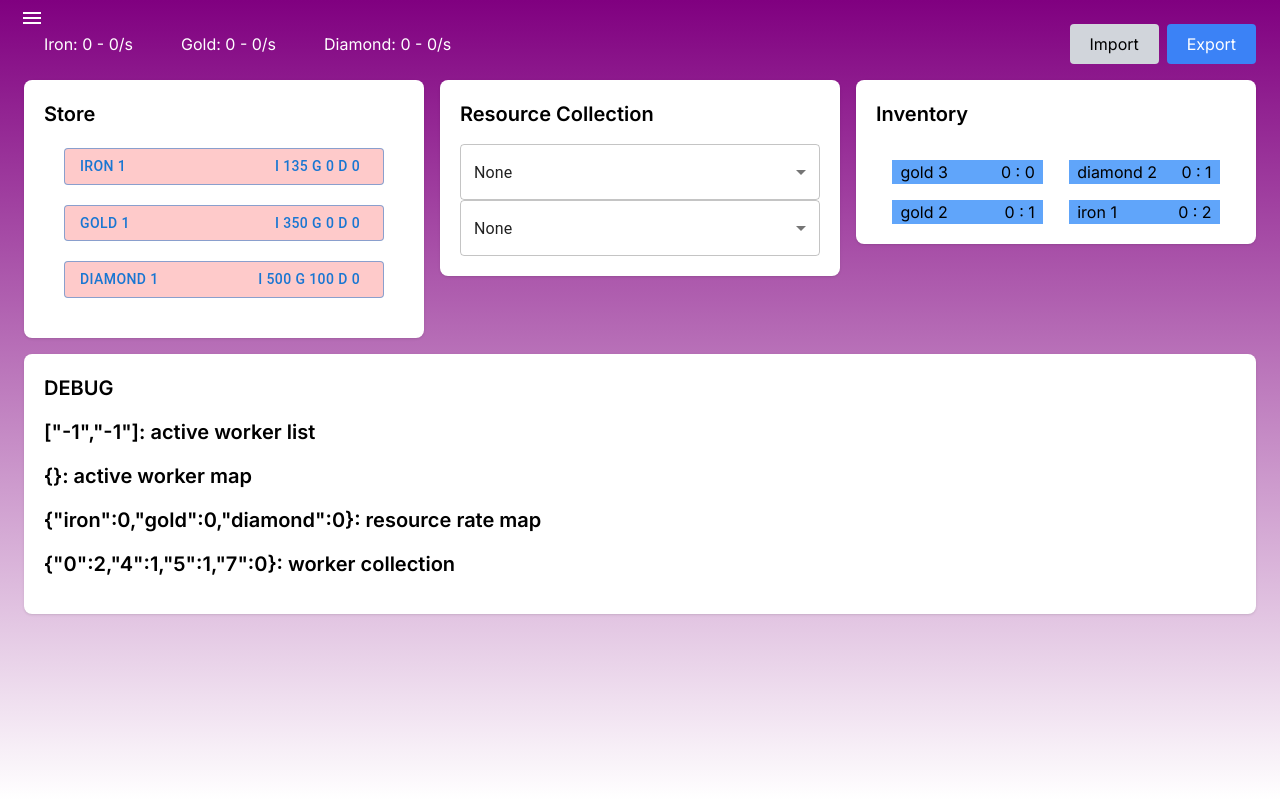
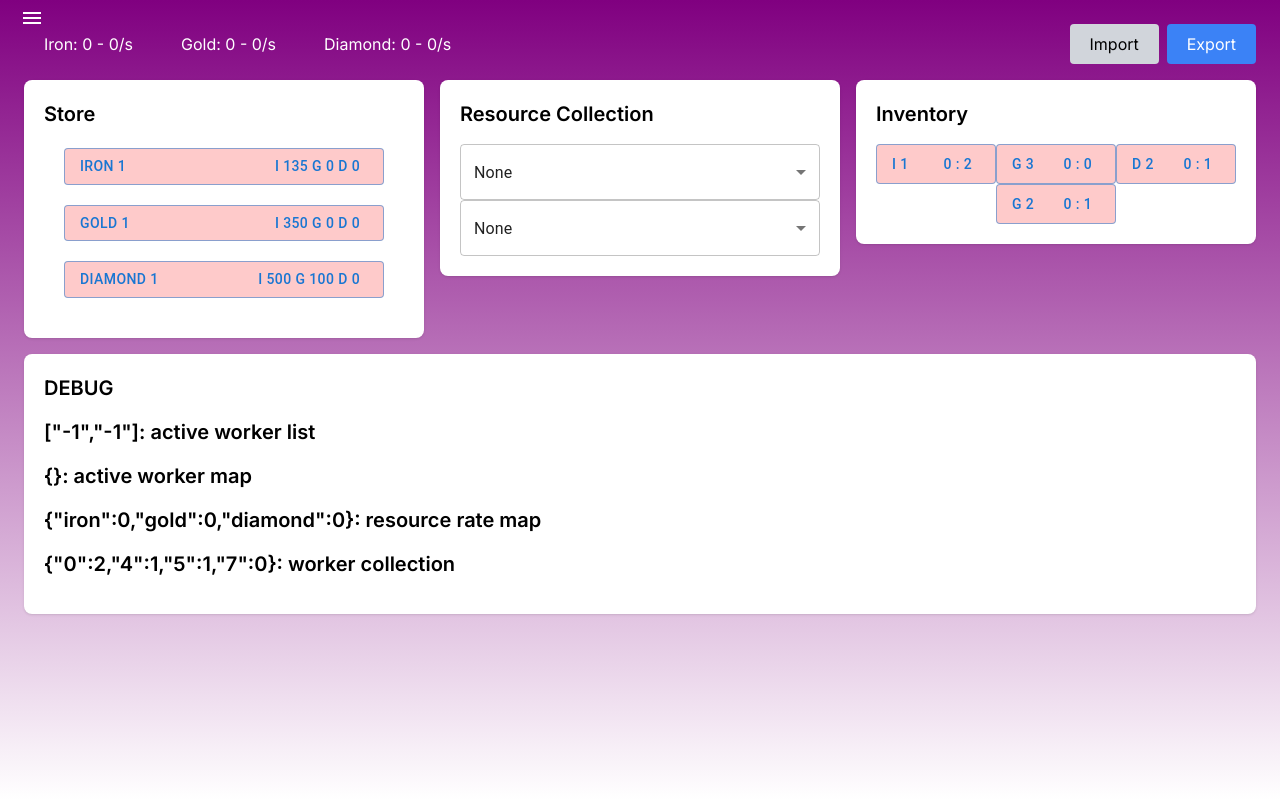
Before and after one commit to Alahkaih/personal-website, a Next.js app: page /games/combined in a window 1280 px wide. Built offline with nearby package versions, Linux system fonts and the light colour scheme.

Commit message:
added merge workers

```diff
--- a/src/app/games/combined/combinedGamePageReducer.ts
+++ b/src/app/games/combined/combinedGamePageReducer.ts
@@ -24,7 +24,12 @@ type BuyNewWorker = {
     cost: StoreItem["cost"]
 }
 
-export type CombinedGameReducerAction = collectFromAllWorkers | addActiveWorker | removeActiveWorker | BuyNewWorker
+type combineWorkers = {
+    type: "combineWorkers"
+    workerIndex: number
+}
+
+export type CombinedGameReducerAction = collectFromAllWorkers | addActiveWorker | removeActiveWorker | BuyNewWorker | combineWorkers
 
 export type CombinedGameState = {
     resources: {
@@ -97,17 +102,24 @@ export const combinedGameReducer = (state: CombinedGameState, action: CombinedGa
             state.resourceCollection.activeWorkerList[action.workerIndex] = -1
             return { ...state }
         case "buyNewWorker":
-        console.log("buying new worker", action)
+            console.log("buying new worker", action)
             const canBuy = objectEntries(action.cost).every(([resource, amount]) => state.resources[resource] >= amount)
-            if(!canBuy) return state
+            if (!canBuy) return state
             objectKeys(state.resources).forEach((resource) => {
                 state.resources[resource] -= action.cost[resource]
             })
-            if(state.resourceCollection.workerCollection[action.workerIndex])
-                state.resourceCollection.workerCollection[action.workerIndex] += 1
-            else
-                state.resourceCollection.workerCollection[action.workerIndex] = 1
-            return {...state}
+            if (state.resourceCollection.workerCollection[action.workerIndex]) state.resourceCollection.workerCollection[action.workerIndex] += 1
+            else state.resourceCollection.workerCollection[action.workerIndex] = 1
+            return { ...state }
+
+        case "combineWorkers":
+            console.log("combining workers", action)
+            if (state.resourceCollection.workerCollection[action.workerIndex] < 3) return state
+            state.resourceCollection.workerCollection[action.workerIndex] -= 3
+            if (!state.resourceCollection.workerCollection[action.workerIndex + 3])
+                state.resourceCollection.workerCollection[action.workerIndex + 3] = 1
+            else state.resourceCollection.workerCollection[action.workerIndex + 3] += 1
+            return { ...state }
         default:
             return state
     }
--- a/src/app/games/combined/page.tsx
+++ b/src/app/games/combined/page.tsx
@@ -36,7 +36,7 @@ export default function Combined() {
                 <div className="w-full lg:w-1/3 px-2 mb-4">
                     <div className="bg-white p-5 rounded-lg shadow">
                         <h2 className="text-xl font-semibold mb-4">Inventory</h2>
-                        <Inventory state={state} />
+                        <Inventory state={state} dispatch={dispatch} />
                     </div>
                 </div>
                 <div className="w-full px-2 mb-4">
--- a/src/components/combinedGames/inventory.tsx
+++ b/src/components/combinedGames/inventory.tsx
@@ -1,28 +1,58 @@
-import { CombinedGameState, getWorkerFromId } from "@/app/games/combined/combinedGamePageReducer"
+import { CombinedGameReducerAction, CombinedGameState, getWorkerFromId } from "@/app/games/combined/combinedGamePageReducer"
+import { Button } from "@mui/material"
+import { Dispatch } from "react"
 
 type InventoryProps = {
     state: CombinedGameState
+    dispatch: Dispatch<CombinedGameReducerAction>
 }
 
-export default function Inventory({ state }: InventoryProps) {
+export default function Inventory({ state, dispatch }: InventoryProps) {
+    const mergeWorker = (workerIndex: number) => {
+        return () => {
+            dispatch({
+                type: "combineWorkers",
+                workerIndex,
+            })
+        }
+    }
     const renderWorkerCollection = () => {
-        return Object.entries(state.resourceCollection.workerCollection)
+        const getReadyToBuy = (workerCount: number, activeWorkerCount?: number) => {
+            if (activeWorkerCount) {
+                return workerCount - activeWorkerCount >= 3
+            }
+
+            return workerCount >= 3
+        }
+        const columns: React.ReactNode[][] = [[], [], []]
+        Object.entries(state.resourceCollection.workerCollection)
             .reverse()
-            .map((entry) => {
+            .forEach((entry) => {
                 const [workerId, workerCount] = entry
                 const { level, workerType } = getWorkerFromId(Number(workerId))
                 const activeWorkers = state.resourceCollection.activeWorkerMap[Number(workerId)]
-                return (
-                    <div key={workerId} className="w-2/5 bg-blue-400 flex justify-between mx-0.5 mt-4">
-                        <div className="ml-2">
-                            {workerType} {level}
-                        </div>{" "}
-                        <div className="mr-2">
-                            {activeWorkers ?? 0} : {workerCount}
-                        </div>
-                    </div>
+                const readyToBuy = getReadyToBuy(workerCount, activeWorkers) ? "bg-green-200" : "bg-red-200"
+                columns[Number(workerId) % 3].push(
+                    <div className="w-full h-10" onClick={mergeWorker(Number(workerId))} key={workerId}>
+                        <Button variant="outlined" color="primary" className={`w-full h-full flex justify-between ${readyToBuy}`} key={workerId}>
+                            <div>
+                                {workerType[0]} {level}
+                            </div>{" "}
+                            <div className="mr-2">
+                                {activeWorkers ?? 0} : {workerCount}
+                            </div>
+                        </Button>
+                    </div>,
                 )
             })
+        return columns
     }
-    return <div className="flex flex-wrap justify-evenly -mx-2">{renderWorkerCollection()}</div>
+    const [ironColumn, goldColumn, diamondColumn] = renderWorkerCollection()
+    return (
+        <div className="flex">
+            <div className="w-1/3">{ironColumn}</div>
+            <div className="w-1/3">{goldColumn}</div>
+            <div className="w-1/3">{diamondColumn}</div>
+        </div>
+    )
 }
--- a/src/components/combinedGames/store.tsx
+++ b/src/components/combinedGames/store.tsx
@@ -22,7 +22,7 @@ export default function Store({ dispatch, state }: StoreProps) {
             }
             return (
                 <div className="m-5" onClick={buyWorker} key={workerId}>
-                    <Button  variant="outlined" color="primary" className={`w-full flex justify-between ${readyToBuy} bg-green-200`} key={workerId}>
+                    <Button variant="outlined" color="primary" className={`w-full flex justify-between ${readyToBuy}`} key={workerId}>
                         <div>
                             {workerType} {level}
                         </div>{" "}
```
Also changed, not shown: src/components/combinedGames/resourceCollection.tsx (+2 -8 lines), src/utilities/typeSafeObjects.ts (line endings or trailing spaces), 1 other file (tests, documents, lock files or other folders).
